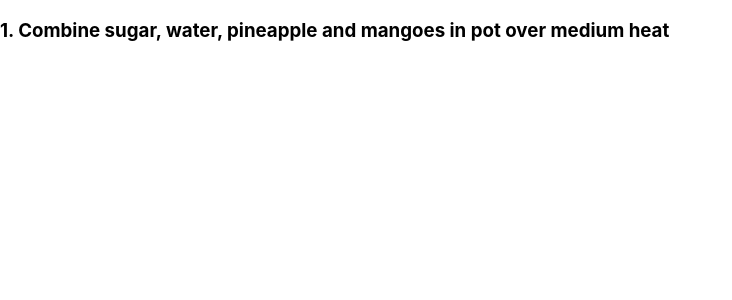
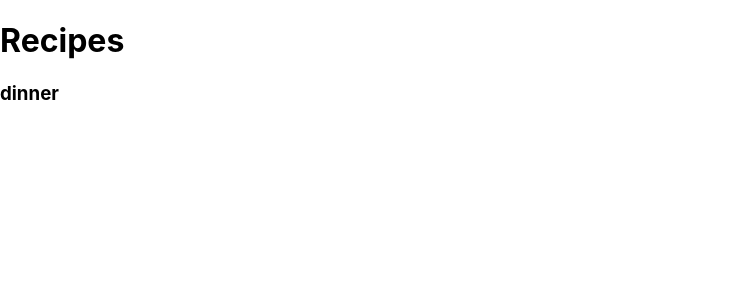
Before and after one commit to vickybremer/Rezeptbuch, a React (Create React App) app in the folder rezeptbuch/: page / in a window 1280 px wide. Shown: the top 300 px of the page, without its empty margins (0-732 px from the left). Built offline with nearby package versions, Linux system fonts and the light colour scheme.

Commit message:
Recipe Function in Recipe.js

```diff
--- a/rezeptbuch/src/components/app/App.js
+++ b/rezeptbuch/src/components/app/App.js
@@ -1,12 +1,12 @@
 import './App.css';
-import {recipes} from '../../Recipes.js';
+import Recipes from '../recipes/Recipes.js'
+import Header from '../header/Header.js'
 
 function App() {
-    console.log("this is a test");
-    console.log(recipes[0].category);
     return(
     <div>
-        <h3>{recipes[1].steps[0]}</h3>
+        <Header title="Recipes"/>
+        <Recipes/>
     </div>
     );
 }
--- a/rezeptbuch/src/components/header/Header.css
+++ b/rezeptbuch/src/components/header/Header.css
@@ -0,0 +1,6 @@
+.header {
+    text-align: center;
+    color: rgb(0, 0, 0);
+    font-size: 35px;
+    margin-top: 30px;
+}
--- a/rezeptbuch/src/Recipes.js
+++ b/rezeptbuch/src/components/recipes/Recipes.js
@@ -1,4 +1,4 @@
-export const recipes = [{
+const recipes = [{
         "title": "Thai Curry",
         "ingredients": ["100g Rice", "400ml Coconut Milk", "Your favourite vegetables", "30g Cashews", "1Tbsp. Curry Paste"],
         "steps": ["1. Cook Rice", "2. Chop vegetables", "3. Put vegetable in pan", "4. Add Coconut Milk and Seasoning"],
@@ -12,3 +12,12 @@ export const recipes = [{
         "category": "dessert",
         "date": "29.06.2034"
 }]
+
+export default function Recipes ({}) {
+    console.log("this is a test for Recipe Function");
+    return(
+    <div>
+        <h3>{recipes[0].category}</h3>
+    </div>
+    );
+}
```
